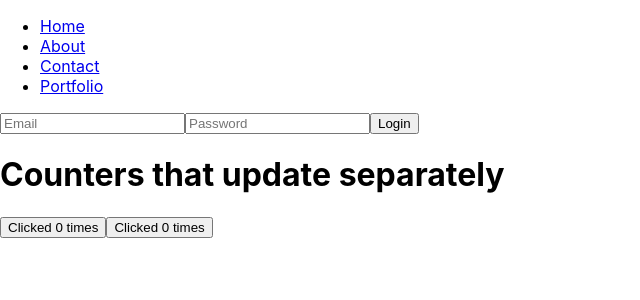
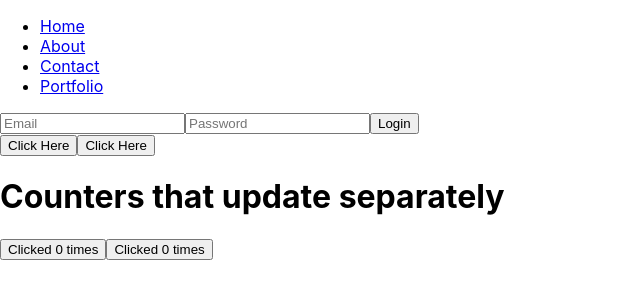
Before and after one commit to haiderabbas110/mern-stack, a React (Create React App) app in the folder Frontend/reactjs/my-app/: page / in a window 1280 px wide. Shown: the top 300 px of the page, without its empty margins (0-640 px from the left). Built offline with nearby package versions, Linux system fonts and the light colour scheme.

Commit message:
props and useeffect

```diff
--- a/Frontend/reactjs/my-app/src/App.js
+++ b/Frontend/reactjs/my-app/src/App.js
@@ -2,17 +2,27 @@ import logo from './logo.svg';
 import './App.css';
 import Header from './components/Header';
 import Login from './components/Login';
+import Mybutton from './components/Mybutton';
 import Counter from './components/counter';
 function App() {
-  return (
-   <>
-    <Header />
-    <Login />
-    <Counter />
+  let submit = () => {
+    console.log("clicked");
+  }
 
 
+  let mysubmit = () => {
+    console.log("22");
+  }
+  return (
+    <>
+      <Header />
+      <Login />
+      <Mybutton label="Click Here" buttonCLick={submit} />
+      <Mybutton label="Click Here" buttonCLick={mysubmit} />
+      <Counter />
 
-   </>
+
+    </>
   );
 }
 
--- /dev/null
+++ b/Frontend/reactjs/my-app/src/components/Mybutton.jsx
@@ -0,0 +1,6 @@
+let Mybutton = (prop) => {
+
+        return <button onClick={prop.buttonCLick}> {prop.label}</button>;
+
+}
+export default Mybutton;
--- a/Frontend/reactjs/my-app/src/components/counter.jsx
+++ b/Frontend/reactjs/my-app/src/components/counter.jsx
@@ -1,4 +1,4 @@
-import { useState } from 'react';
+import { useEffect, useState } from 'react';
 
 
 export default function MyApp() {
@@ -18,6 +18,10 @@ function MyButton() {
     setCount(count + 1);
   }
 
+  useEffect(()=>{
+    console.log(count)
+  }, [count])
+
   return (
     <button onClick={handleClick}>
       Clicked {count} times
```
Also changed, not shown: 1 other file (tests, documents, lock files or other folders).
